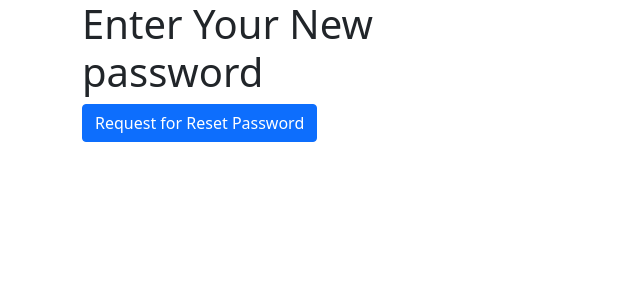
After one commit to SymbolofMoon/twoauth, a Django app: page /password-reset-confirm/1/1 in a window 1280 px wide. The commit adds this page. Shown: the top 300 px of the page, without its empty margins (0-640 px from the left). Run offline with Django 3.2, Linux system fonts and the light colour scheme; some libraries are stand-ins or nearby versions.

Commit message:
forget password functionality

```diff
--- a/templates/auth.html
+++ b/templates/auth.html
@@ -13,6 +13,11 @@
           {{form|crispy}}
 
           <button type="submit" class="btn btn-primary">Login</button>
+
+          <div class="col-lg-2">
+
+                    <a href="{% url 'password_reset' %}" class="btn " style="float:right; background-color: #CCCC00; color: white" value="FORGET">FORGET</a>
+</div>
     </form>
  </div>
 
--- a/templates/main.html
+++ b/templates/main.html
@@ -3,5 +3,8 @@
 {% block content %}
 
 hello world
+<div class="col-lg-2">
 
+                    <a href="{% url 'logout' %}" class="btn " style="float:right; background-color: #CCCC00; color: white" value="LOGOUT">LOGOUT</a>
+</div>
 {% endblock content %}
--- /dev/null
+++ b/templates/password_reset_confirm.html
@@ -0,0 +1,24 @@
+{% extends 'base.html' %}
+
+{% load crispy_forms_tags %}
+
+
+{% block content %}
+
+<div class="row">
+ <div class="col-4">
+  <h1> Enter Your New password</h1>
+    <form action="" method="POST" autocomplete="off">
+          {% csrf_token %}
+          {{form|crispy}}
+
+          <button type="submit" class="btn btn-primary">Request for Reset Password</button>
+
+
+    </form>
+ </div>
+
+</div>
+
+
+{% endblock content %}
--- a/twoauth/urls.py
+++ b/twoauth/urls.py
@@ -15,7 +15,8 @@ Including another URLconf
 """
 from django.contrib import admin
 from django.urls import path
-from .views import home_view,auth_view,verify_view,register_view
+from .views import home_view,auth_view,verify_view,register_view,logout_view,forget_view
+from django.contrib.auth import views as auth_views
 
 urlpatterns = [
     path('admin/', admin.site.urls),
@@ -23,5 +24,12 @@ urlpatterns = [
     path('login/',auth_view,name='login-view'),
     path('verify/',verify_view,name='verify-view'),
     path('register/', register_view, name="register-view"),
+    path('logout/',logout_view,name="logout"),
+    path('password_reset/',auth_views.PasswordResetView.as_view(template_name="password_reset.html"),name="password_reset"),
+    path('password_reset/done/',auth_views.PasswordResetDoneView.as_view(template_name="password_reset_done.html"),name="password_reset_done"),
+    path('password-reset-confirm/<uidb64>/<token>',auth_views.PasswordResetConfirmView.as_view(template_name="password_reset_confirm.html"),name="password_reset_confirm"),
+     path('password-reset-complete/',auth_views.PasswordResetCompleteView.as_view(template_name="password_reset_complete.html"),name="password_reset_complete"),
+
+
 
 ]
```
Also changed, not shown: templates/password_reset.html (added, +23 -0 lines), templates/password_reset_complete.html (added, +7 -0 lines), templates/password_reset_done.html (added, +7 -0 lines), twoauth/settings.py (+9 -0 lines), twoauth/views.py (+13 -2 lines).
